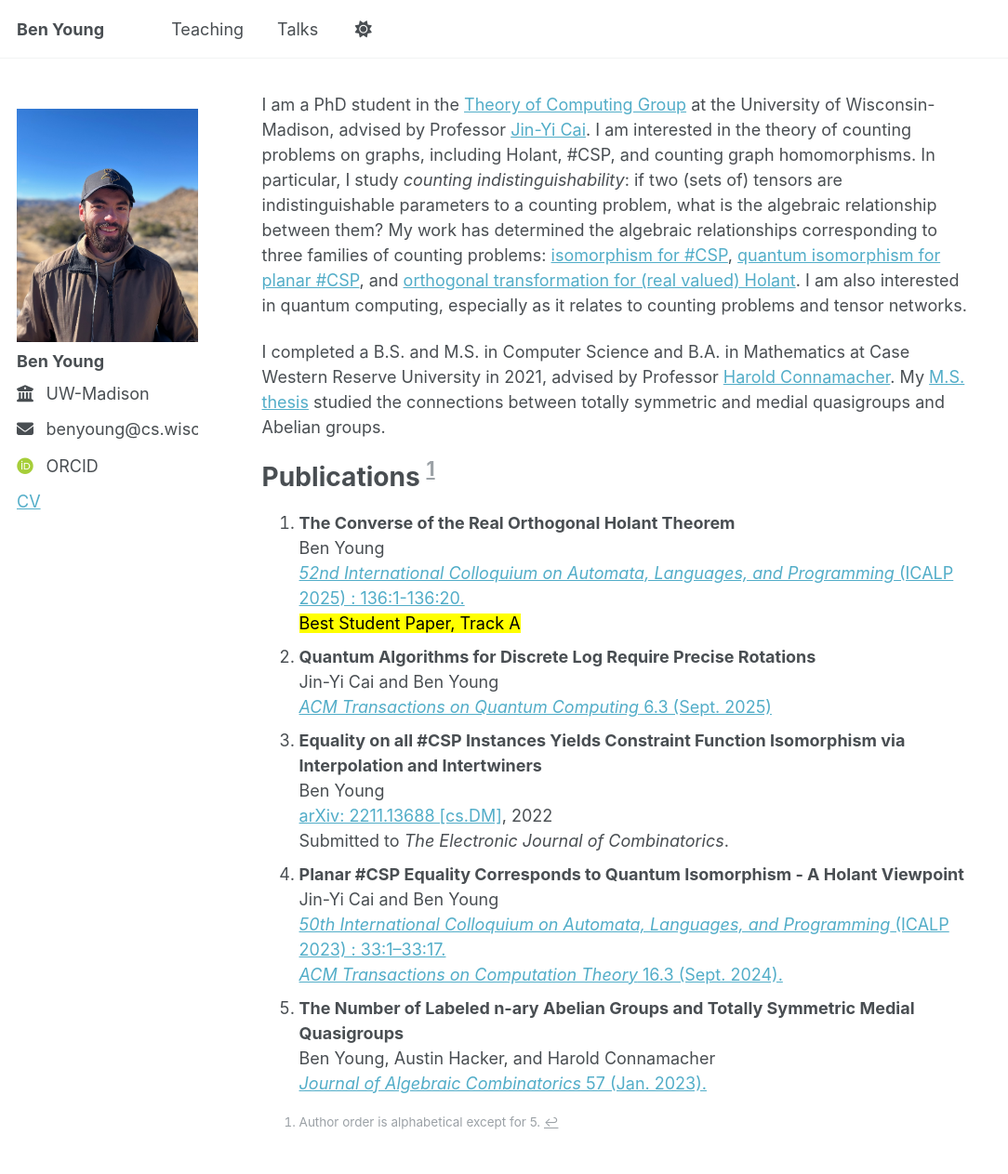
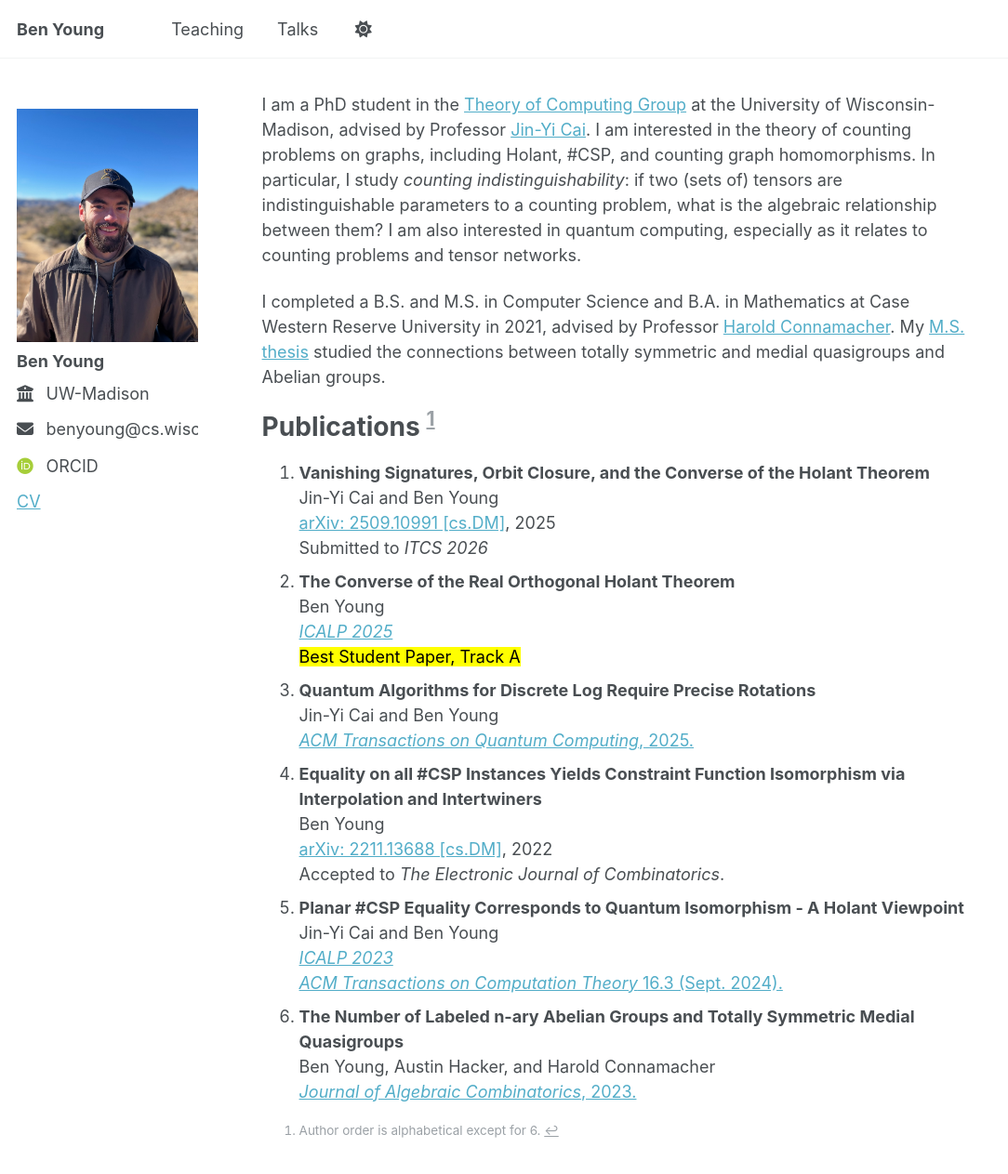
Before and after one commit to ben-m-young/ben-m-young.github.io, a Jekyll site: the page built from _pages/about.md, in a window 1280 px wide and 1400 px high. Shown: the top 1263 px of the window at 93% size, without its empty margins (0-1084 px from the left). Built offline with Jekyll 4.4.1, drawn with Linux system fonts in a browser that asks for light colours; some web fonts are replaced; a script that is not in the unit is left out.

Commit message:
bipartite converse paper and talk

```diff
--- a/_pages/about.md
+++ b/_pages/about.md
@@ -13,10 +13,10 @@ at the University of Wisconsin-Madison, advised by Professor
 problems on graphs, including Holant, \#CSP, and counting graph homomorphisms. In particular,
 I study *counting indistinguishability*: if two (sets of) tensors are indistinguishable
 parameters to a counting problem, what is the algebraic relationship between them?
-My work has determined the algebraic relationships corresponding to three families of
-counting problems: [isomorphism for \#CSP](https://arxiv.org/abs/2211.13688),
-[quantum isomorphism for planar \#CSP](https://dl.acm.org/doi/10.1145/3689486),
-and [orthogonal transformation for (real valued) Holant](https://drops.dagstuhl.de/entities/document/10.4230/LIPIcs.ICALP.2025.136).
+<!-- My work has determined the algebraic relationships corresponding to three families of -->
+<!-- counting problems: [isomorphism for \#CSP](https://arxiv.org/abs/2211.13688), -->
+<!-- [quantum isomorphism for planar \#CSP](https://dl.acm.org/doi/10.1145/3689486), -->
+<!-- and [orthogonal transformation for (real valued) Holant](https://drops.dagstuhl.de/entities/document/10.4230/LIPIcs.ICALP.2025.136). -->
 I am also interested in quantum computing, especially as it relates to
 counting problems and tensor networks.
 
@@ -25,24 +25,27 @@ University in 2021, advised by Professor [Harold Connamacher](https://case.edu/e
 totally symmetric and medial quasigroups and Abelian groups.
 
 # Publications [^1]
-1. **The Converse of the Real Orthogonal Holant Theorem** \\
+1. **Vanishing Signatures, Orbit Closure, and the Converse of the Holant Theorem** \\
+Jin-Yi Cai and Ben Young \\
+[arXiv: 2509.10991 [cs.DM]](https://arxiv.org/abs/2509.10991), 2025 \\
+Submitted to *ITCS 2026*
+2. **The Converse of the Real Orthogonal Holant Theorem** \\
 Ben Young \\
-[*52nd International Colloquium on Automata, Languages, and Programming* (ICALP 2025) : 136:1-136:20.](https://drops.dagstuhl.de/entities/document/10.4230/LIPIcs.ICALP.2025.136) \\
+[*ICALP 2025*](https://drops.dagstuhl.de/entities/document/10.4230/LIPIcs.ICALP.2025.136) \\
 <mark> Best Student Paper, Track A </mark>
-2. **Quantum Algorithms for Discrete Log Require Precise Rotations**\\
+3. **Quantum Algorithms for Discrete Log Require Precise Rotations**\\
 Jin-Yi Cai and Ben Young \\
-[*ACM Transactions on Quantum Computing* 6.3 (Sept. 2025)](https://dl.acm.org/doi/full/10.1145/3736421)
-3. **Equality on all \#CSP Instances Yields Constraint Function Isomorphism via Interpolation and Intertwiners** \\
+[*ACM Transactions on Quantum Computing*, 2025.](https://dl.acm.org/doi/full/10.1145/3736421)
+4. **Equality on all \#CSP Instances Yields Constraint Function Isomorphism via Interpolation and Intertwiners** \\
 Ben Young \\
 [arXiv: 2211.13688 [cs.DM]](https://arxiv.org/abs/2211.13688), 2022 \\
-Submitted to *The Electronic Journal of Combinatorics*.
-4. **Planar \#CSP Equality Corresponds to Quantum Isomorphism - A Holant Viewpoint** \\
+Accepted to *The Electronic Journal of Combinatorics*.
+5. **Planar \#CSP Equality Corresponds to Quantum Isomorphism - A Holant Viewpoint** \\
 Jin-Yi Cai and Ben Young\\
-[*50th International Colloquium on Automata, Languages, and
-Programming* (ICALP 2023) : 33:1–33:17.](https://drops.dagstuhl.de/entities/document/10.4230/LIPIcs.ICALP.2023.33) \\
+[*ICALP 2023*](https://drops.dagstuhl.de/entities/document/10.4230/LIPIcs.ICALP.2023.33) \\
 [*ACM Transactions on Computation Theory* 16.3 (Sept. 2024).](https://dl.acm.org/doi/10.1145/3689486)
-5. **The Number of Labeled n-ary Abelian Groups and Totally Symmetric Medial Quasigroups**\\
+6. **The Number of Labeled n-ary Abelian Groups and Totally Symmetric Medial Quasigroups**\\
 Ben Young, Austin Hacker, and Harold Connamacher\\
-[*Journal of Algebraic Combinatorics* 57 (Jan. 2023).](https://link.springer.com/article/10.1007/s10801-022-01209-z)
+[*Journal of Algebraic Combinatorics*, 2023.](https://link.springer.com/article/10.1007/s10801-022-01209-z)
 
-[^1]: Author order is alphabetical except for 5.
+[^1]: Author order is alphabetical except for 6.
```
Also changed, not shown: _talks/comb-sem.md (+1 -1 lines), _talks/itu-seminar-10-25.md (added, +10 -0 lines), _talks/theory-seminar.md (+1 -1 lines), 1 other file.
